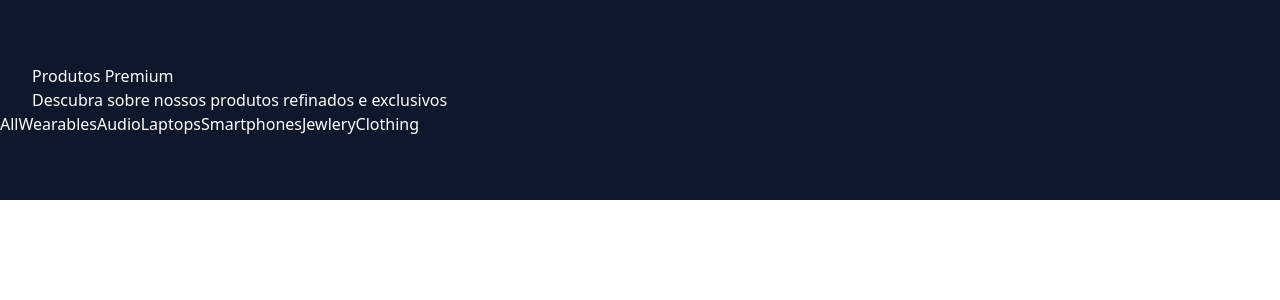
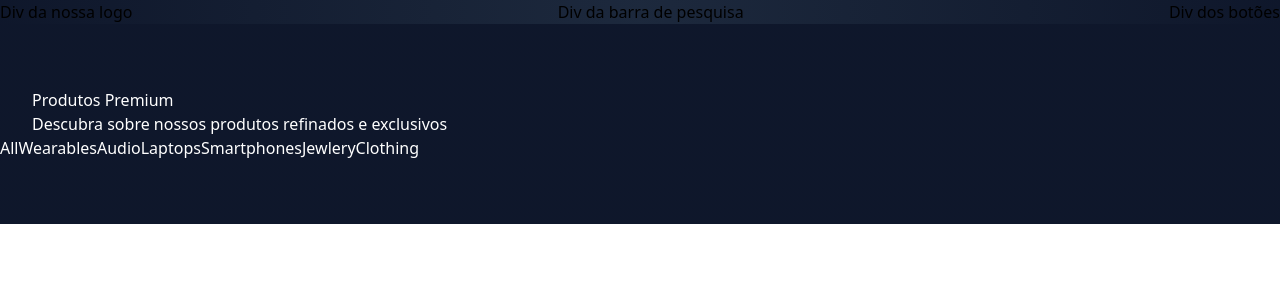
Before and after one commit to ma-pedroza/Ecommerce-RM, a Vue app in the folder ecommerce-RM/: page / in a window 1280 px wide. Shown: the top 300 px of the page. Built offline with nearby package versions, Linux system fonts and the light colour scheme.

Commit message:
Iniciando componente Navbar

```diff
--- a/ecommerce-RM/src/App.vue
+++ b/ecommerce-RM/src/App.vue
@@ -10,6 +10,8 @@ import Navbar from './components/Navbar.vue'
   <header>
   </header>
 
+  <Navbar></Navbar>
+
   <RouterView />
 </template>
 
--- a/ecommerce-RM/src/components/Navbar.vue
+++ b/ecommerce-RM/src/components/Navbar.vue
@@ -1,5 +1,17 @@
 <template>
-    <h1>Navbaaar</h1>
+    <div class="bg-gradient-to-r from-slate-900 via-slate-800 to-slate-900 sticky">
+        <div class="flex items-center justify-between">
+            <div>
+                Div da nossa logo
+            </div>
+            <div>
+                Div da barra de pesquisa
+            </div>
+            <div>
+                Div dos botões
+            </div>
+        </div>
+    </div>
 </template>
 
 <script>
```
